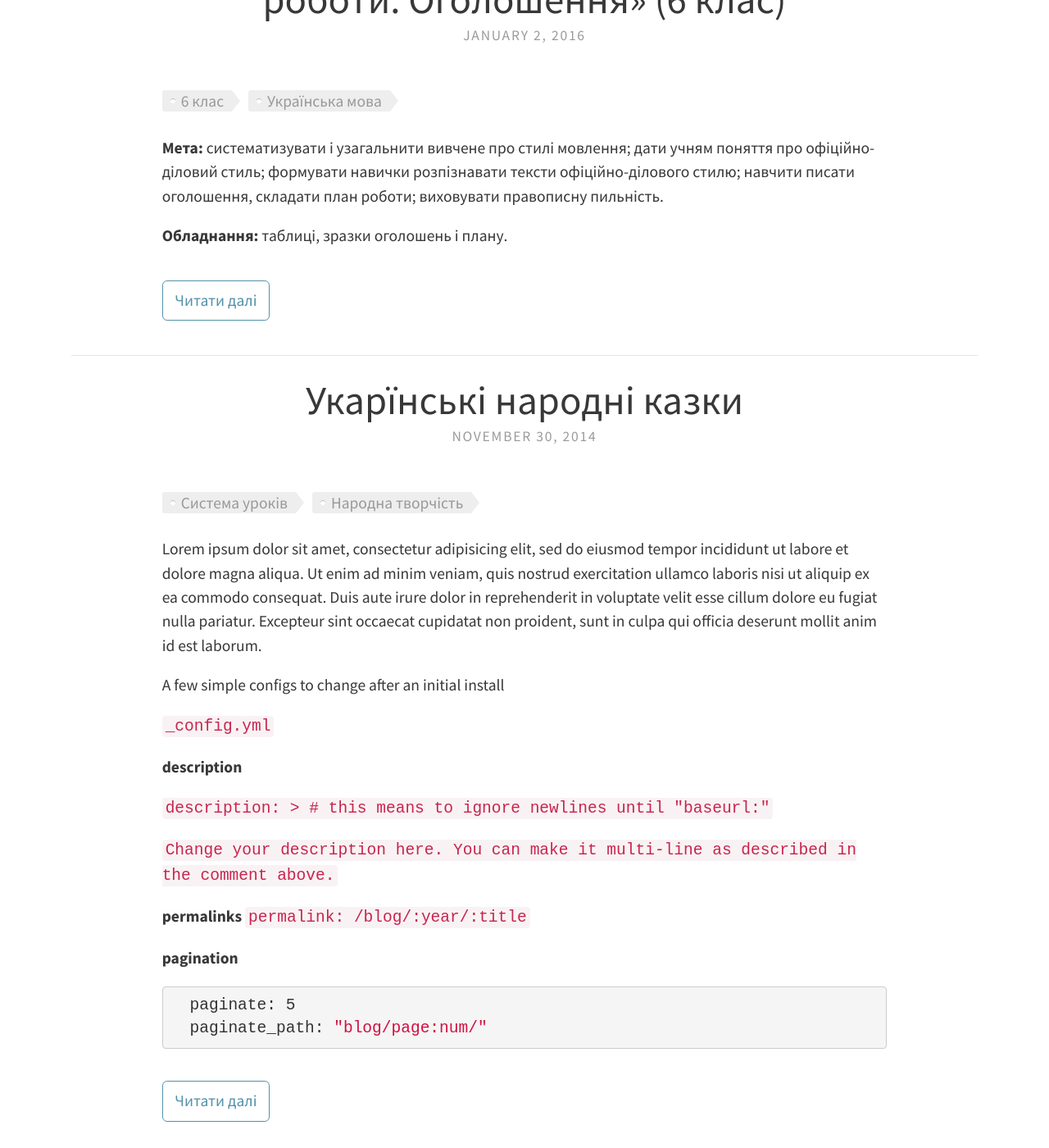
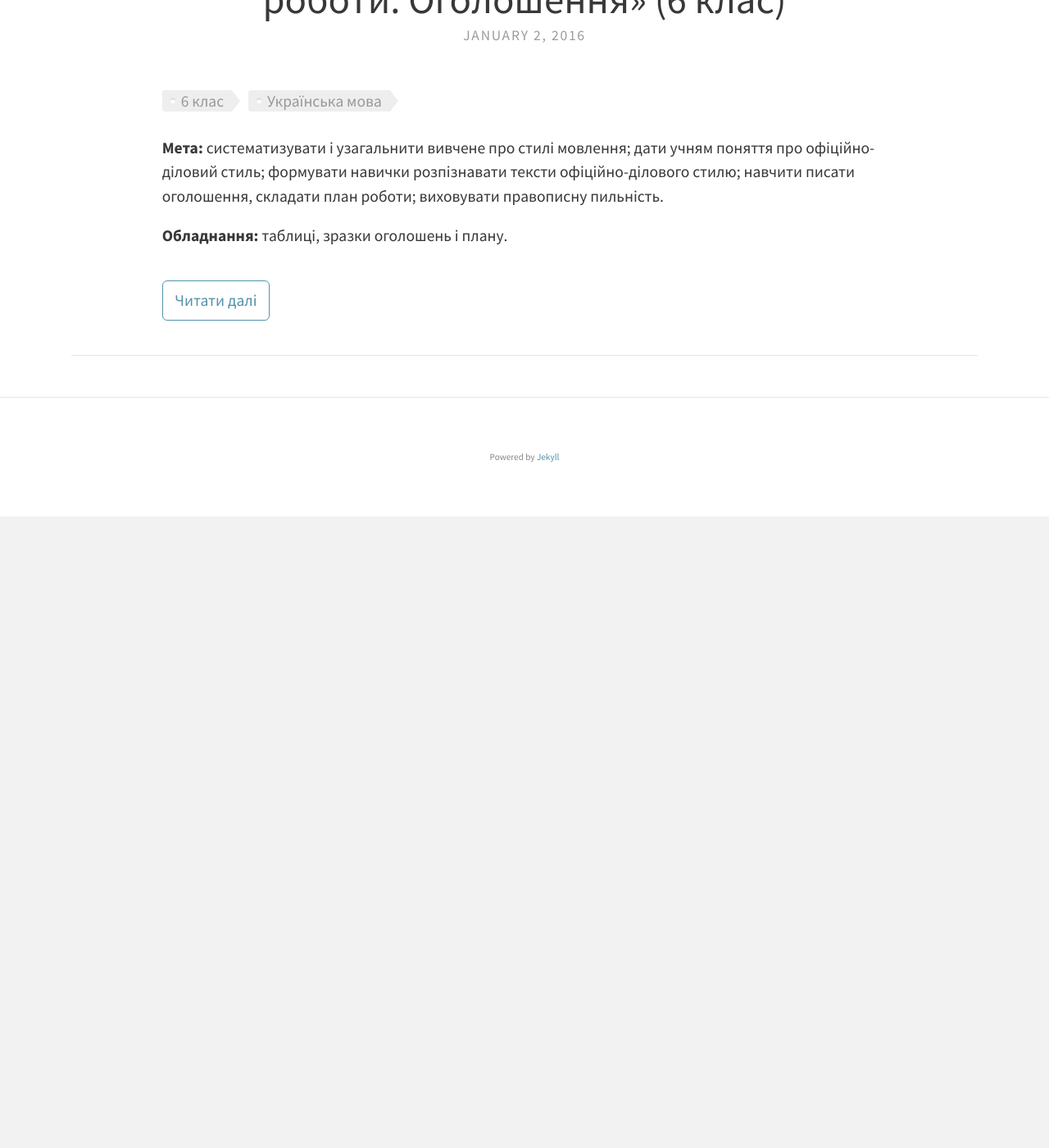
Before and after one commit to tetyanashevchuk/tetyanashevchuk.github.io, a Jekyll site: the page built from blog/index.html, in a window 1280 px wide and 1400 px high, scrolled down 3625 px. Shown: the whole window at 82% size. Built offline with Jekyll 4.4.1, drawn with Linux system fonts in a browser that asks for light colours; nearby versions of some CDN libraries; the list of posts is cut into pages by our own code; after the commit the page ends 4255 px from its top, so only the background shows below that.

````diff
--- a/_posts/2014-11-29-textGo.markdown
+++ /dev/null
@@ -1,29 +0,0 @@
----
-layout: post
-title: "Укарїнські народні казки"
-tags: ["Система уроків", "Народна творчість"]
-date: 2014-11-29T16:44:01-08:00
----
-
-Lorem ipsum dolor sit amet, consectetur adipisicing elit, sed do eiusmod tempor incididunt ut labore et dolore magna aliqua. Ut enim ad minim veniam, quis nostrud exercitation ullamco laboris nisi ut aliquip ex ea commodo consequat. Duis aute irure dolor in reprehenderit in voluptate velit esse cillum dolore eu fugiat nulla pariatur. Excepteur sint occaecat cupidatat non proident, sunt in culpa qui officia deserunt mollit anim id est laborum.
-
-A few simple configs to change after an initial install
-
-`_config.yml`
-
-**description**
-
-`description: > # this means to ignore newlines until "baseurl:"`
-
- `Change your description here.
- You can make it multi-line as described in the comment above.`
-
-**permalinks**
-`permalink: /blog/:year/:title`
-
-**pagination**
-
-  ```bash
-  paginate: 5
-  paginate_path: "blog/page:num/"
-  ```
````
Also changed, not shown: _posts/2016-01-05-6klas-lit-pisni-litnyogo-calendarnogo-cyklu_3.md (+8 -8 lines).
